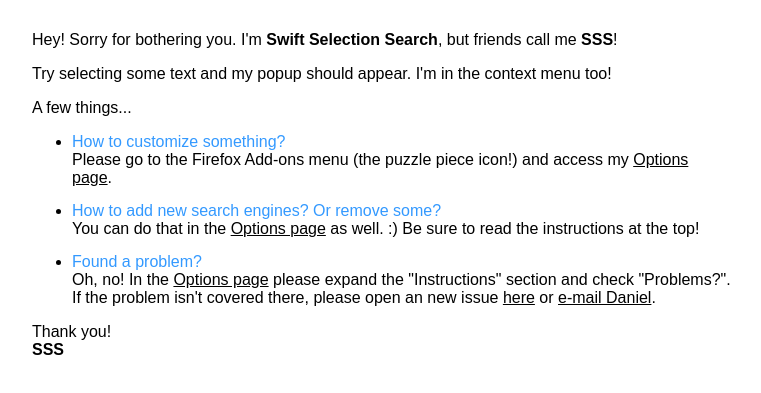
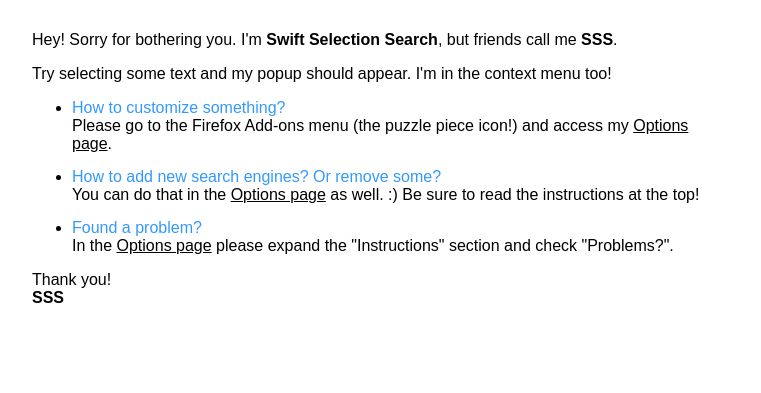
Before and after one commit to CanisLupus/swift-selection-search, a browser extension: page src/res/msg-pages/sss-intro.html in a window 1280 px wide. Shown: the part 149-542 px from the top of the page, without its empty margins (258-1019 px from the left). Drawn offline with Linux system fonts and the light colour scheme.

Commit message:
minor changes to text related to support and code license; simplified text on first startup page;

```diff
--- a/src/res/msg-pages/sss-intro.html
+++ b/src/res/msg-pages/sss-intro.html
@@ -61,11 +61,9 @@
 
 	<div class="content">
 		<br>
-		<p>Hey! Sorry for bothering you. I'm <span class="sss">Swift Selection Search</span>, but friends call me <span class="sss">SSS</span>!</p>
+		<p>Hey! Sorry for bothering you. I'm <span class="sss">Swift Selection Search</span>, but friends call me <span class="sss">SSS</span>.</p>
 
 		<p>Try selecting some text and my popup should appear. I'm in the context menu too!</p>
-
-		<p>A few things...</p>
 
 		<ul>
 			<li><span class="item-name">How to customize something?</span><br>
@@ -73,7 +71,7 @@
 			<li><span class="item-name">How to add new search engines? Or remove some?</span><br>
 				You can do that in the <a href="/settings/settings.html">Options page</a> as well. :) Be sure to read the instructions at the top!</li>
 			<li><span class="item-name">Found a problem?</span><br>
-				Oh, no! In the <a href="/settings/settings.html">Options page</a> please expand the "Instructions" section and check "Problems?". If the problem isn't covered there, please open an new issue <a href="https://github.com/CanisLupus/swift-selection-search">here</a> or <a href="mailto:daniel.rb.lobo+sss@gmail.com">e-mail Daniel</a>.</li>
+				In the <a href="/settings/settings.html">Options page</a> please expand the "Instructions" section and check "Problems?".</li>
 		</ul>
 
 		<p>Thank you!<br>
```
Also changed, not shown: src/settings/settings.html (+2 -2 lines), 1 other file.
